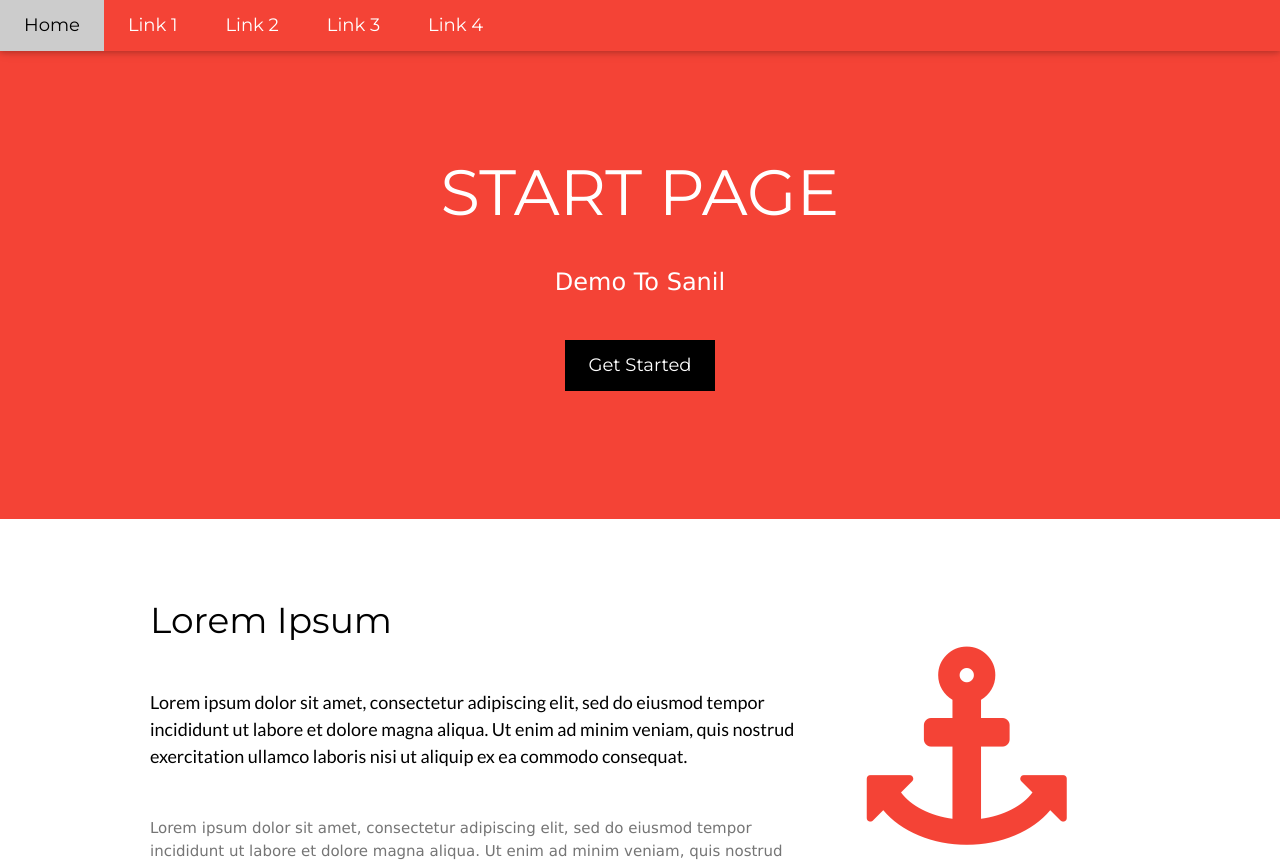
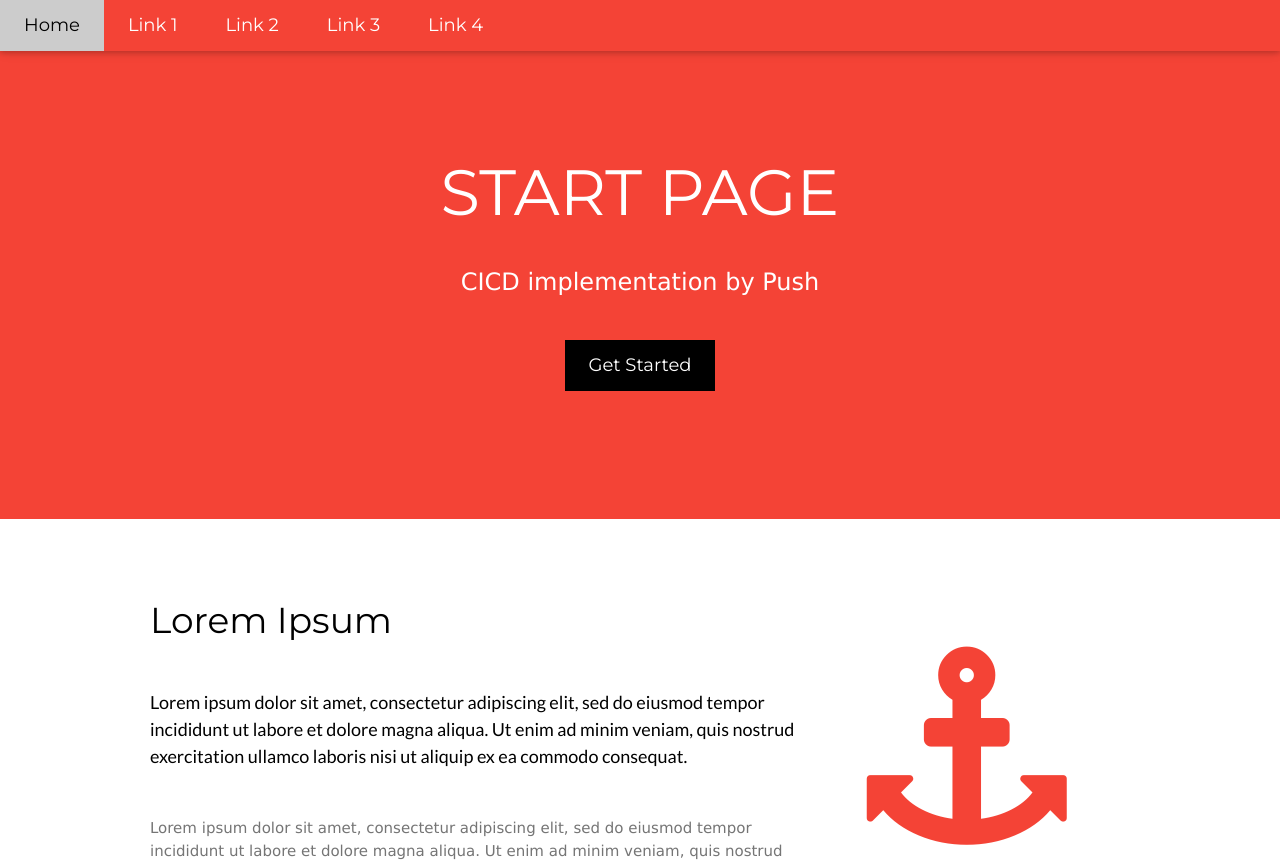
Before and after one commit to PushparajaM/Angular5App, an Angular app: page / in a window 1280 px wide. Shown: the top 862 px of the page. Built offline with nearby package versions, Linux system fonts and the light colour scheme.

Commit message:
new ui updated

```diff
--- a/src/app/app.component.html
+++ b/src/app/app.component.html
@@ -28,7 +28,7 @@
 <!-- Header -->
 <header class="w3-container w3-red w3-center" style="padding:128px 16px">
     <h1 class="w3-margin w3-jumbo">START PAGE</h1>
-    <p class="w3-xlarge">Demo To Sanil</p>
+    <p class="w3-xlarge">CICD implementation by Push</p>
     <button class="w3-button w3-black w3-padding-large w3-large w3-margin-top">Get Started</button>
 </header>
 
```
